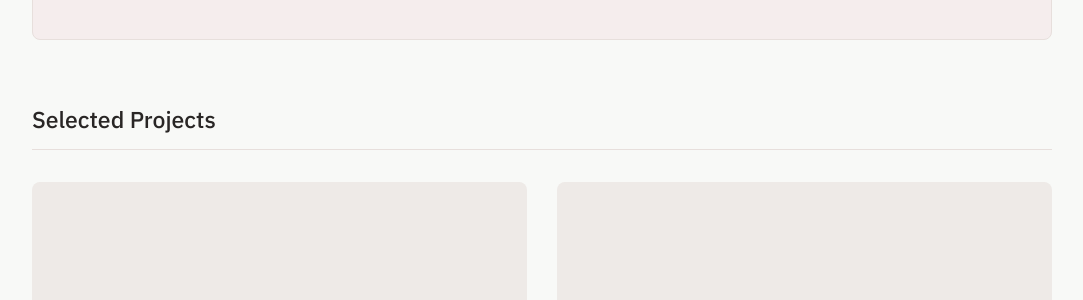
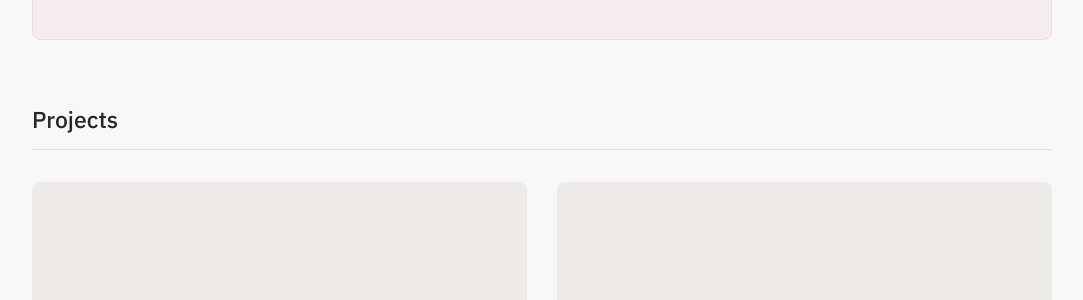
Before and after one commit to kevintieu1/kevintieu1.github.io, a Jekyll site: the page built from index.html, in a window 1280 px wide. Shown: the part 417-717 px from the top of the page, without its empty margins (98-1181 px from the left). Built offline with Jekyll 4.4.1, drawn with Linux system fonts in a browser that asks for light colours.

Commit message:
Update index.html

```diff
--- a/index.html
+++ b/index.html
@@ -39,7 +39,7 @@
 
     <!-- PROJECTS -->
     <section id="projects">
-      <h2>Selected Projects</h2>
+      <h2>Projects</h2>
 
       <div class="projects">
 
```
